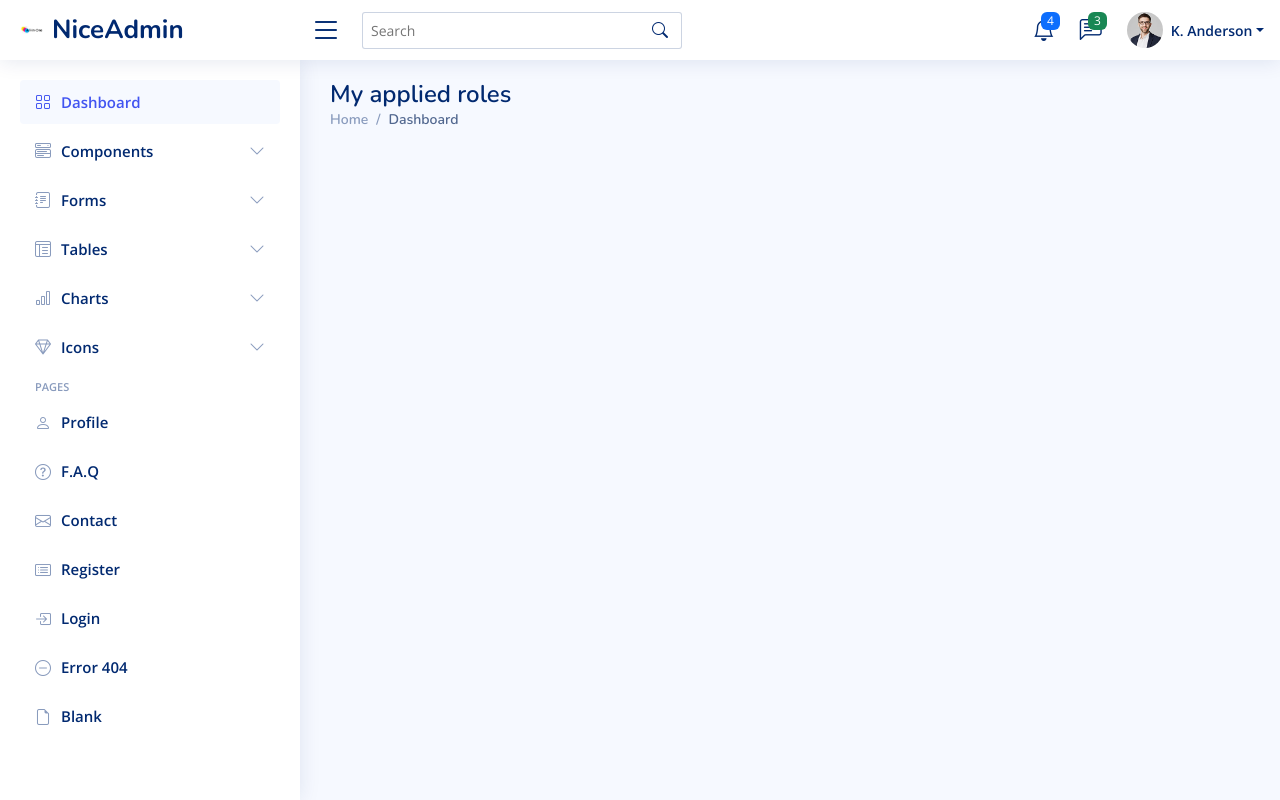
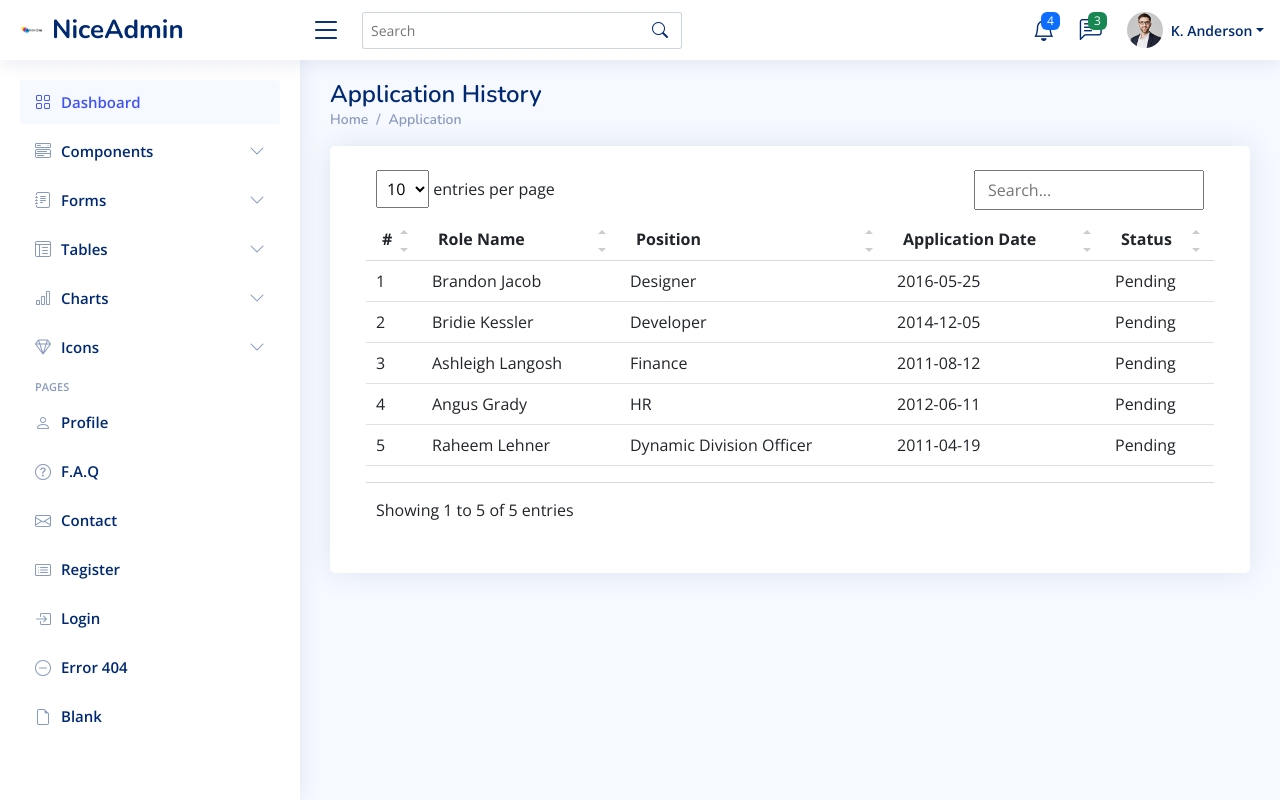
Before and after one commit to darylmatt/spm_g4t4, a Flask app: page /applied_roles in a window 1280 px wide. Run offline with Flask 3, Linux system fonts and the light colour scheme; some libraries are stand-ins or nearby versions.

Commit message:
application page, applied roles page, app.py fix
added application_role page (may not need in the end if we are using pop up window). Also finished up the applied roles page + fixed app.py routing to index.html

```diff
--- a/flask_webapp/app.py
+++ b/flask_webapp/app.py
@@ -8,7 +8,7 @@ def design_reference():
     #Keep design reference untouched
     return render_template("design_reference.html")
 
-@app.route('/')
+@app.route('/index')
 def index():
     #This will be our base, customised template that pages will follow
     dynamic_content = "This content is coming from Flask!"
--- a/flask_webapp/templates/applied_roles.html
+++ b/flask_webapp/templates/applied_roles.html
@@ -509,19 +509,83 @@
   <main id="main" class="main">
 
     <div class="pagetitle">
-      <h1>My applied roles</h1>
+      <h1>Application History</h1>
       <nav>
         <ol class="breadcrumb">
-          <li class="breadcrumb-item"><a href="index.html">Home</a></li>
-          <li class="breadcrumb-item active">Dashboard</li>
+          <li class="breadcrumb-item"><a href="index">Home</a></li>
+          <li class="breadcrumb-item active"><a href="applied_roles">Application</a></li>
         </ol>
       </nav>
     </div><!-- End Page Title -->
 
-    <section>
+    <section class="section">
+      <div class="row">
+        <div class="col-lg-12">
+
+          <div class="card p-3">
+            <div class="card-body">
+              <!-- <p>Add lightweight datatables to your project with using the <a href="https://github.com/fiduswriter/Simple-DataTables" target="_blank">Simple DataTables</a> library. Just add <code>.datatable</code> class name to any table you wish to conver to a datatable</p> -->
+
+              <!-- Table with stripped rows -->
+              <table class="table datatable">
+                <thead>
+                  <tr>
+                    <th scope="col">#</th>
+                    <th scope="col">Role Name</th>
+                    <th scope="col">Position</th>
+                    <th scope="col">Application Date</th>
+                    <th scope="col">Status</th>
+                  </tr>
+                </thead>
+                <tbody>
+                  <tr>
+                    <th scope="row">1</th>
+                    <td>Brandon Jacob</td>
+                    <td>Designer</td>
+                    <td>2016-05-25</td>
+                    <td>Pending</td>
+                  </tr>
+                  <tr>
+                    <th scope="row">2</th>
+                    <td>Bridie Kessler</td>
+                    <td>Developer</td>
+                    <td>2014-12-05</td>
+                    <td>Pending</td>
+                  </tr>
+                  <tr>
+                    <th scope="row">3</th>
+                    <td>Ashleigh Langosh</td>
+                    <td>Finance</td>
+                    <td>2011-08-12</td>
+                    <td>Pending</td>
+                  </tr>
+                  <tr>
+                    <th scope="row">4</th>
+                    <td>Angus Grady</td>
+                    <td>HR</td>
+                    <td>2012-06-11</td>
+                    <td>Pending</td>
+                  </tr>
+                  <tr>
+                    <th scope="row">5</th>
+                    <td>Raheem Lehner</td>
+                    <td>Dynamic Division Officer</td>
+                    <td>2011-04-19</td>
+                    <td>Pending</td>
+                  </tr>
+                </tbody>
+              </table>
+              <!-- End Table with stripped rows -->
+
+            </div>
+          </div>
+
+        </div>
+      </div>
     </section>
 
   </main><!-- End #main -->
+
 
 
 
```
Also changed, not shown: flask_webapp/templates/application_role.html (added).
